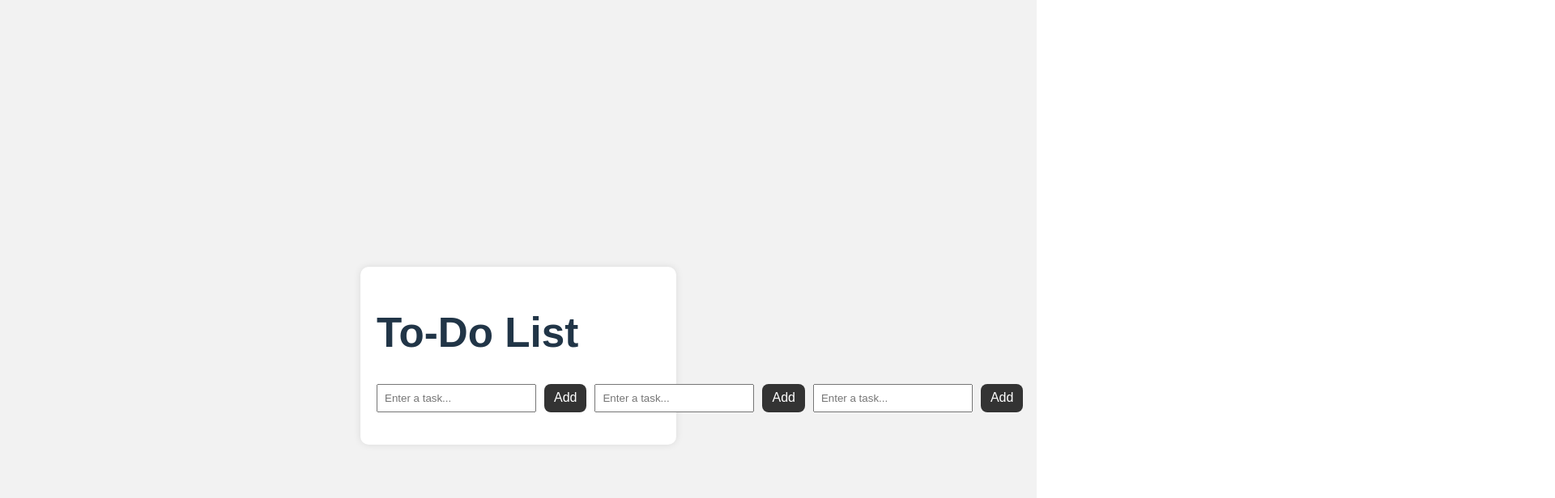
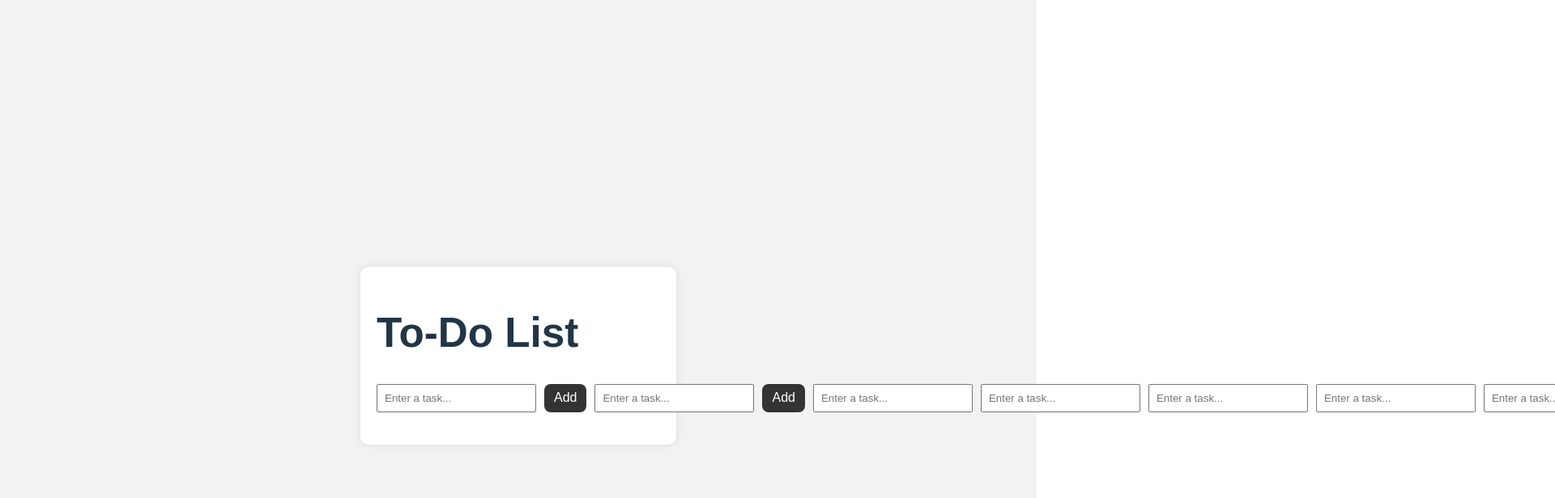
Before and after one commit to PriyaDev04/DailyReact, a React (Vite) app: page / in a window 1280 px wide. Shown: the top 616 px of the page at 81% size, 1920 px wide, since content can reach past the window. Built offline with nearby package versions, Linux system fonts and the light colour scheme.

Commit message:
August 11th

```diff
--- a/src/components/TodoApp.jsx
+++ b/src/components/TodoApp.jsx
@@ -50,6 +50,48 @@ function TodoApp() {
                     onChange={(e) => setTask(e.target.value)}
                     placeholder="Enter a task..."
                 />
+                <input
+                    type="text"
+                    value={task}
+                    onChange={(e) => setTask(e.target.value)}
+                    placeholder="Enter a task..."
+                />
+                <input
+                    type="text"
+                    value={task}
+                    onChange={(e) => setTask(e.target.value)}
+                    placeholder="Enter a task..."
+                />
+                <input
+                    type="text"
+                    value={task}
+                    onChange={(e) => setTask(e.target.value)}
+                    placeholder="Enter a task..."
+                />
+                <input
+                    type="text"
+                    value={task}
+                    onChange={(e) => setTask(e.target.value)}
+                    placeholder="Enter a task..."
+                />
+                <input
+                    type="text"
+                    value={task}
+                    onChange={(e) => setTask(e.target.value)}
+                    placeholder="Enter a task..."
+                />
+                <input
+                    type="text"
+                    value={task}
+                    onChange={(e) => setTask(e.target.value)}
+                    placeholder="Enter a task..."
+                />
+                <input
+                    type="text"
+                    value={task}
+                    onChange={(e) => setTask(e.target.value)}
+                    placeholder="Enter a task..."
+                />
                 <button type="submit">Add</button>
 
             </form >
--- a/src/styles/todo.css
+++ b/src/styles/todo.css
@@ -1,3 +1,17 @@
+
+
+li.done {
+  text-decoration: line-through;
+  opacity: 0.6;
+}
+
+.delete-btn {
+  background: red;
+  color: white;
+  border: none;
+  padding: 4px 8px;
+  cursor: pointer;
+}
 body {
   font-family: Arial, sans-serif;
   background: #f2f2f2;
@@ -49,16 +63,3 @@ li {
   justify-content: space-between;
   align-items: center;
 }
-
-li.done {
-  text-decoration: line-through;
-  opacity: 0.6;
-}
-
-.delete-btn {
-  background: red;
-  color: white;
-  border: none;
-  padding: 4px 8px;
-  cursor: pointer;
-}
```
